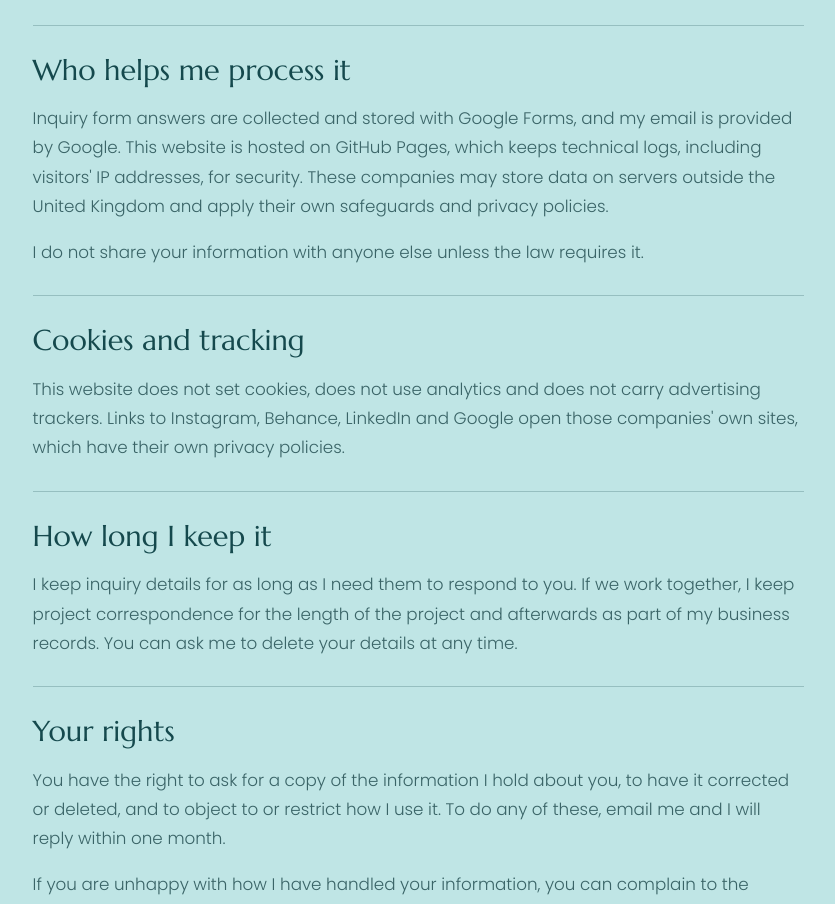
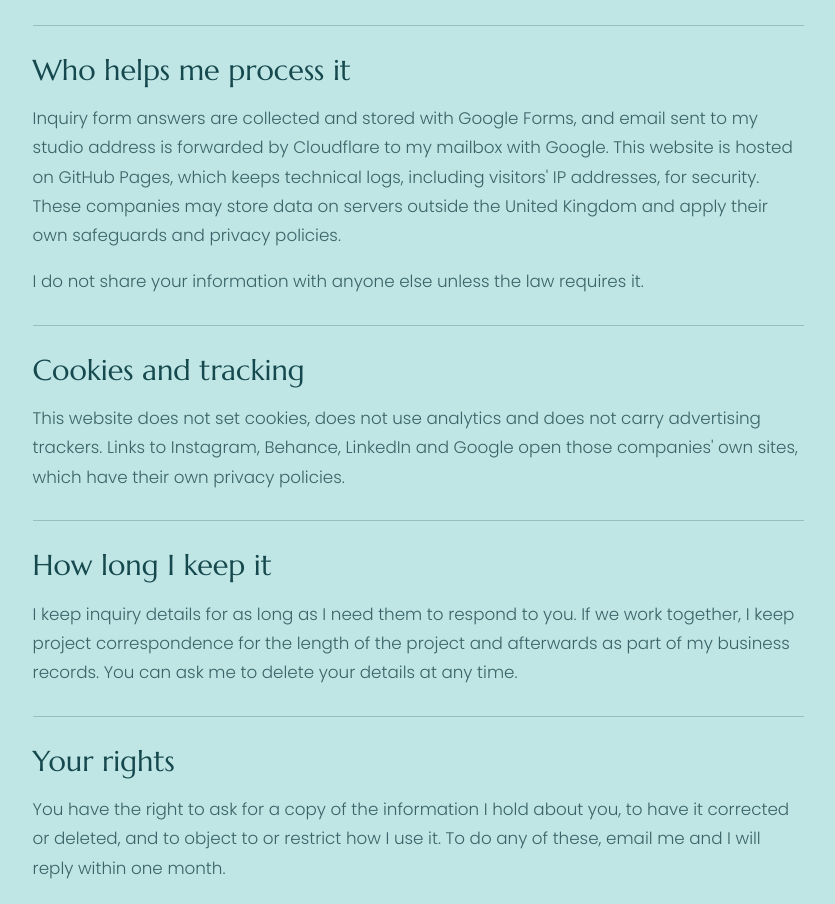
Before and after one commit to lilyzdesign23-ai/lilyzdesign23-ai.github.io, a plain HTML site: page privacy.html in a window 1280 px wide. Shown: the part 1409-2313 px from the top of the page, without its empty margins (25-860 px from the left). Drawn offline with Linux system fonts and the light colour scheme.

Commit message:
Email me links now use the studio address
Co-Authored-By: Claude Fable 5.2 <noreply@anthropic.com>

```diff
--- a/js/main.js
+++ b/js/main.js
@@ -52,7 +52,7 @@
 
   // "Email me" links open a blank email addressed to Lily. The address is put together here,
   // in the browser, so it is not written out anywhere in the pages for spam robots to collect.
-  var mailTo = ["lilyz.design23", "gmail.com"].join("@");
+  var mailTo = ["inquiry", "lilyzdesignstudio.com"].join("@");
   document.querySelectorAll("[data-mail]").forEach(function (link) {
     link.setAttribute("href", "mailto:" + mailTo);
     link.removeAttribute("target");
--- a/privacy.html
+++ b/privacy.html
@@ -53,7 +53,7 @@
 <p>I do not ask for payment details, identity documents or any sensitive personal information through this website.</p></section>
 <section class="legal__block"><h2 class="h3">How I use it</h2><p>I use your details only to reply to your inquiry, to prepare a proposal, and, if we work together, to carry out and manage your project. I do not sell your information, and I do not add you to a mailing list unless you ask me to.</p></section>
 <section class="legal__block"><h2 class="h3">My legal basis</h2><p>Under UK data protection law I rely on two grounds: taking steps at your request before entering into a contract, and my legitimate interest in answering people who contact me about my services.</p></section>
-<section class="legal__block"><h2 class="h3">Who helps me process it</h2><p>Inquiry form answers are collected and stored with Google Forms, and my email is provided by Google. This website is hosted on GitHub Pages, which keeps technical logs, including visitors&#x27; IP addresses, for security. These companies may store data on servers outside the United Kingdom and apply their own safeguards and privacy policies.</p>
+<section class="legal__block"><h2 class="h3">Who helps me process it</h2><p>Inquiry form answers are collected and stored with Google Forms, and email sent to my studio address is forwarded by Cloudflare to my mailbox with Google. This website is hosted on GitHub Pages, which keeps technical logs, including visitors&#x27; IP addresses, for security. These companies may store data on servers outside the United Kingdom and apply their own safeguards and privacy policies.</p>
 <p>I do not share your information with anyone else unless the law requires it.</p></section>
 <section class="legal__block"><h2 class="h3">Cookies and tracking</h2><p>This website does not set cookies, does not use analytics and does not carry advertising trackers. Links to Instagram, Behance, LinkedIn and Google open those companies&#x27; own sites, which have their own privacy policies.</p></section>
 <section class="legal__block"><h2 class="h3">How long I keep it</h2><p>I keep inquiry details for as long as I need them to respond to you. If we work together, I keep project correspondence for the length of the project and afterwards as part of my business records. You can ask me to delete your details at any time.</p></section>
```
